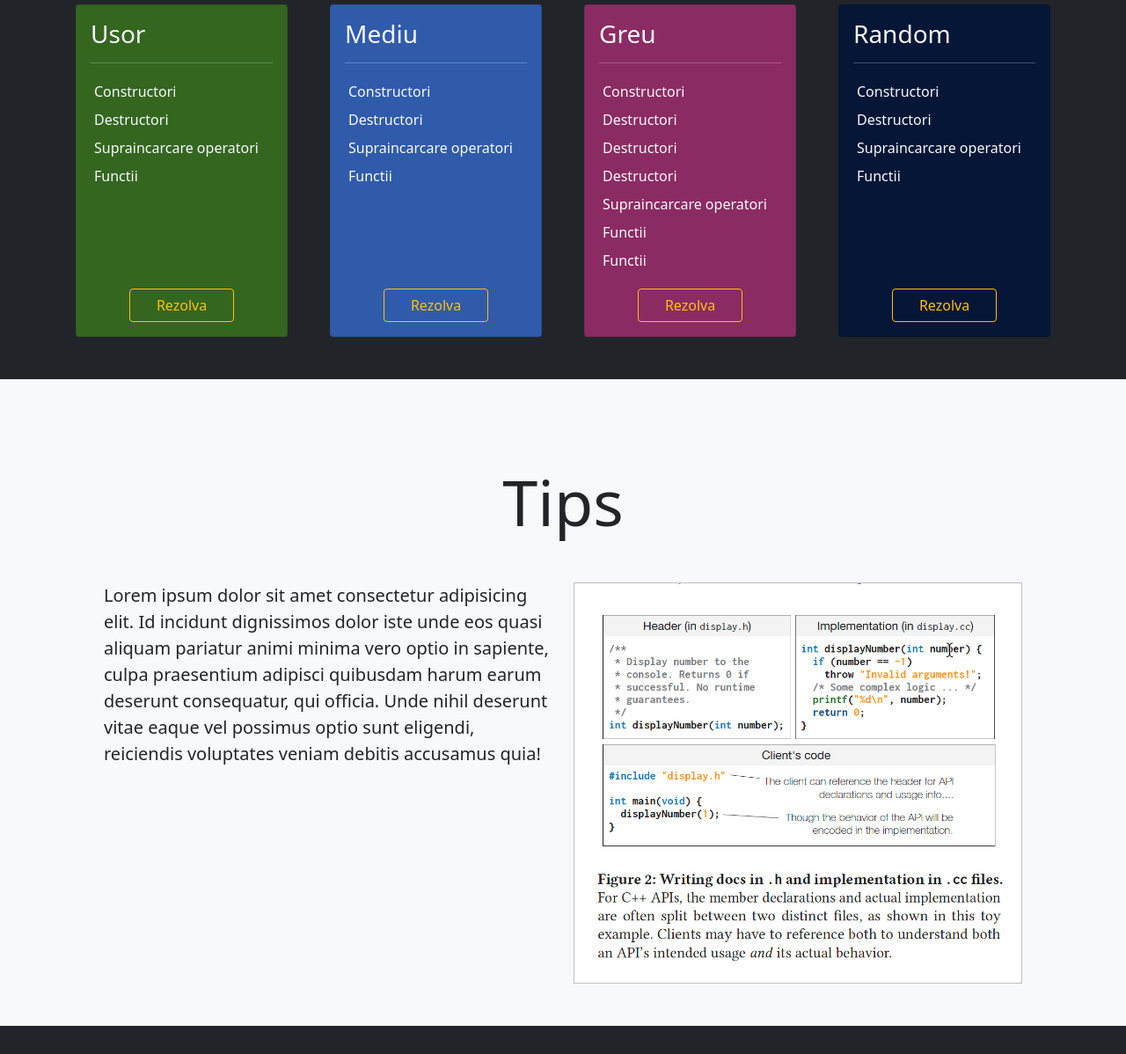
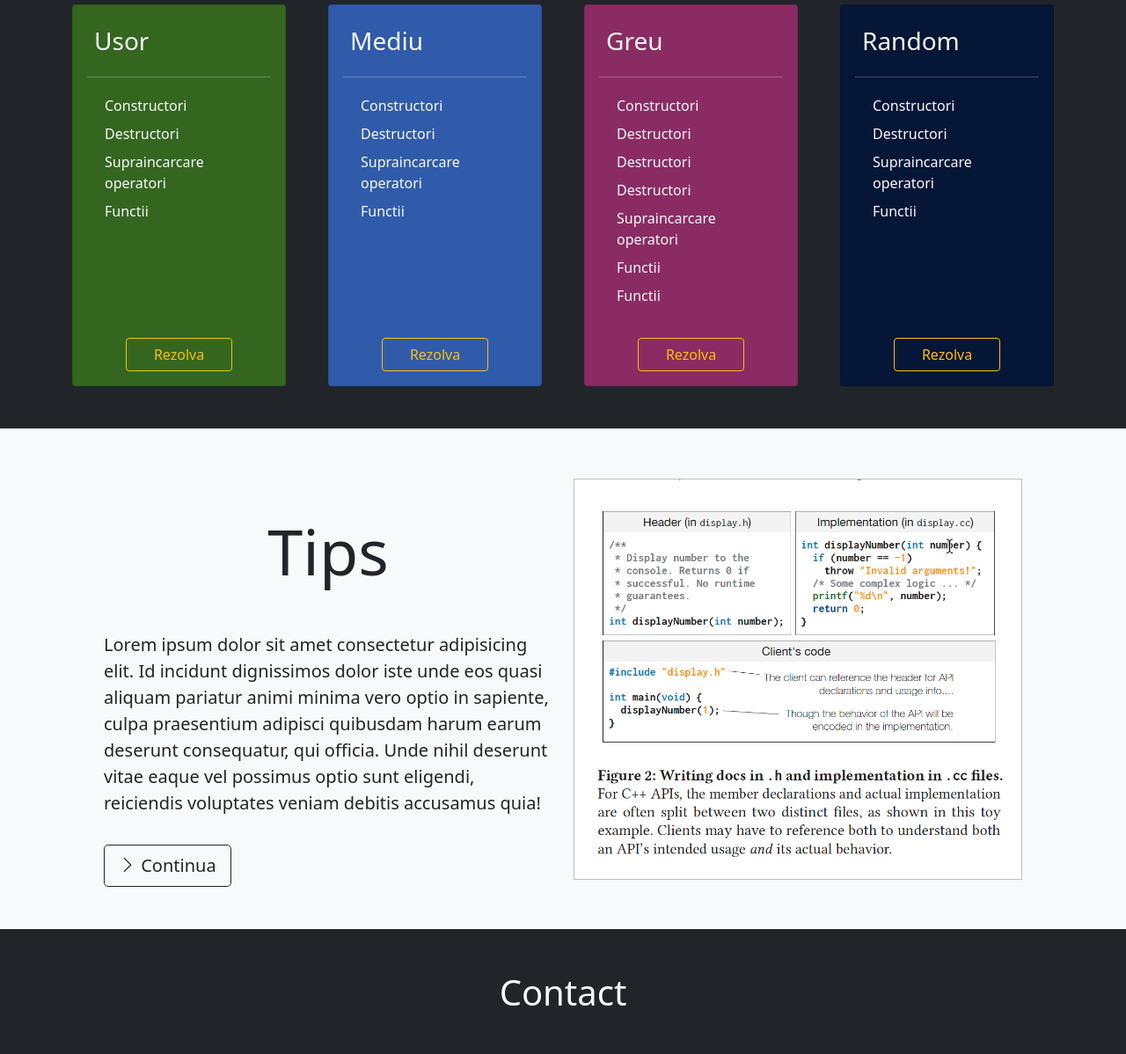
Before and after one commit to valibojici/poo-website, a plain HTML site: page public/index.html in a window 1280 px wide. Shown: the part 802-2000 px from the top of the page at 88% size. Drawn offline with nearby package versions, Linux system fonts and the light colour scheme.

Commit message:
update layout

```diff
--- a/public/index.html
+++ b/public/index.html
@@ -12,6 +12,8 @@
         integrity="sha384-U1DAWAznBHeqEIlVSCgzq+c9gqGAJn5c/t99JyeKa9xxaYpSvHU5awsuZVVFIhvj" crossorigin="anonymous"
         defer></script>
 
+    <link rel="stylesheet" href="https://cdnjs.cloudflare.com/ajax/libs/bootstrap-icons/1.5.0/font/bootstrap-icons.min.css">
+
     <link rel="stylesheet" href="./css/styles.css">
 
     <title>Home</title>
@@ -23,18 +25,24 @@
             <a class="navbar-brand" href="#">&Icirc;nvață POO</a>
 
             <button class="navbar-toggler" type="button" data-bs-toggle="collapse"
-                data-bs-target="#navbar" aria-controls="navbar" aria-expanded="false"
-                aria-label="Toggle navigation">
+                data-bs-target="#navbar">
                 <span class="navbar-toggler-icon"></span>
             </button>
 
             <div class="collapse navbar-collapse" id="navbar">
                 <ul class="navbar-nav ms-4 me-auto mb-2 mb-lg-0">
                     <li class="nav-item mx-xl-2">
-                        <a class="nav-link active" aria-current="page" href="./index.html">Acasă</a>
+                        <a class="nav-link active" href="./index.html">Acasă</a>
                     </li>
-                    <li class="nav-item mx-xl-2">
-                        <a class="nav-link" href="#categorii">Categorii probleme</a>
+                    <li class="nav-item dropdown mx-xl-2">
+                        <a class="nav-link dropdown-toggle" href="#" role="button" data-bs-toggle="dropdown">Categorii probleme</a>
+                        <ul class="dropdown-menu dropdown-menu-dark">
+                            <li><a class="dropdown-item" href="#">Usor</a></li>
+                            <li><a class="dropdown-item" href="#">Mediu</a></li>
+                            <li><a class="dropdown-item" href="#">Greu</a></li>
+                            <li><hr class="dropdown-divider"></li>
+                            <li><a class="dropdown-item" href="#">Random</a></li>
+                        </ul>
                     </li>
                     <li class="nav-item mx-xl-2">
                         <a class="nav-link" href="#tips">Tips</a>
@@ -59,42 +67,41 @@
     <!-- Categorii -->
 
     <section id="categorii" class="bg-dark">
-
-        <div class="container py-5 px-xll-5 px-lg-3 px-sm-2">
+        <div class="container py-5 ">
             <h1 class="display-2 text-center py-5 text-light">Categorii</h1>
 
-            <div class="row g-lg-5 g-3">
+            <div class="row g-lg-5 g-3 ">
 
                 <!-- card easy -->
                 <div class="col-sm-12 col-xl-3">
                     <div class="card bg-card-easy text-light h-100 text-xl-start text-center">
                         <div class="card-body">
-                          <h3 class="card-title">Usor</h3>
+                          <h3 class="card-title p-2">Usor</h3>
                           <hr>
-                          <ul class="list-group">
+                          <ul class="list-group ps-3">
                             <li class="text-light list-group-item bg-transparent border-0 p-0 p-md-1" >Constructori</li>
                             <li class="text-light list-group-item bg-transparent border-0 p-0 p-md-1" >Destructori</li>
                             <li class="text-light list-group-item bg-transparent border-0 p-0 p-md-1" >Supraincarcare operatori</li>
                             <li class="text-light list-group-item bg-transparent border-0 p-0 p-md-1" >Functii</li>
                           </ul>
                         </div>
-                        <a href="#" class="btn btn-outline-warning w-50 d-block mx-auto mb-3">Rezolva</a>
+                        <a href="#" class="btn btn-outline-warning w-50 d-block mx-auto my-3">Rezolva</a>
                       </div>
                 </div>
                 <!-- card medium -->
                 <div class="col-sm-12 col-xl-3">
                     <div class="card bg-card-medium text-light h-100 text-xl-start text-center" >
                         <div class="card-body">
-                          <h3 class="card-title">Mediu</h3>
+                          <h3 class="card-title p-2">Mediu</h3>
                           <hr>
-                          <ul class="list-group">
+                          <ul class="list-group ps-3">
                             <li class="text-light list-group-item bg-transparent border-0 p-0 p-md-1" >Constructori</li>
                             <li class="text-light list-group-item bg-transparent border-0 p-0 p-md-1" >Destructori</li>
                             <li class="text-light list-group-item bg-transparent border-0 p-0 p-md-1" >Supraincarcare operatori</li>
                             <li class="text-light list-group-item bg-transparent border-0 p-0 p-md-1" >Functii</li>
                           </ul>
                         </div>
-                        <a href="#" class="btn btn-outline-warning w-50 d-block mx-auto mb-3">Rezolva</a>
+                        <a href="#" class="btn btn-outline-warning w-50 d-block mx-auto my-3">Rezolva</a>
                       </div>
                 </div>
 
@@ -102,9 +109,9 @@
                 <div class="col-sm-12 col-xl-3">
                     <div class="card bg-card-hard text-light h-100 text-xl-start text-center">
                         <div class="card-body">
-                          <h3 class="card-title">Greu</h3>
+                          <h3 class="card-title p-2">Greu</h3>
                           <hr>
-                          <ul class="list-group">
+                          <ul class="list-group ps-3">
                             <li class="text-light list-group-item bg-transparent border-0 p-0 p-md-1" >Constructori</li>
                             <li class="text-light list-group-item bg-transparent border-0 p-0 p-md-1" >Destructori</li>
                             <li class="text-light list-group-item bg-transparent border-0 p-0 p-md-1" >Destructori</li>
@@ -114,7 +121,7 @@
                             <li class="text-light list-group-item bg-transparent border-0 p-0 p-md-1" >Functii</li>
                           </ul>
                         </div>
-                        <a href="#" class="btn btn-outline-warning w-50 d-block mx-auto mb-3">Rezolva</a>
+                        <a href="#" class="btn btn-outline-warning w-50 d-block mx-auto my-3">Rezolva</a>
                       </div>
                 </div>
 
@@ -122,16 +129,16 @@
                 <div class="col-sm-12 col-xl-3">
                     <div class="card bg-card-random text-light h-100 text-xl-start text-center">
                         <div class="card-body">
-                          <h3 class="card-title">Random</h3>
+                          <h3 class="card-title p-2">Random</h3>
                           <hr>
-                          <ul class="list-group">
+                          <ul class="list-group ps-3">
                             <li class="text-light list-group-item bg-transparent border-0 p-0 p-md-1" >Constructori</li>
                             <li class="text-light list-group-item bg-transparent border-0 p-0 p-md-1" >Destructori</li>
                             <li class="text-light list-group-item bg-transparent border-0 p-0 p-md-1" >Supraincarcare operatori</li>
                             <li class="text-light list-group-item bg-transparent border-0 p-0 p-md-1" >Functii</li>
                           </ul>
                         </div>
-                        <a href="#" class="btn btn-outline-warning w-50 d-block mx-auto mb-3">Rezolva</a>
+                        <a href="#" class="btn btn-outline-warning w-50 d-block mx-auto my-3">Rezolva</a>
                       </div>
                 </div>
             </div>
@@ -142,14 +149,17 @@
     <!-- Tips page -->
     <section id='tips' class="bg-light">
         <div class="container p-5">
-
-            <h1 class="text-center display-2 my-5">Tips</h1>
-
-            <div class="row g-4">
-                <div class="col-12 col-md-6 lead">
-                    Lorem ipsum dolor sit amet consectetur adipisicing elit. Id incidunt dignissimos dolor iste unde eos quasi aliquam pariatur animi minima vero optio in sapiente, culpa praesentium adipisci quibusdam harum earum deserunt consequatur, qui officia. Unde nihil deserunt vitae eaque vel possimus optio sunt eligendi, reiciendis voluptates veniam debitis accusamus quia!
+            <div class="row justify-content-between align-items-center">
+                <div class="col-md">
+                    <h1 class="text-center display-2 my-5">Tips</h1>
+                    <p class="lead">
+                        Lorem ipsum dolor sit amet consectetur adipisicing elit. Id incidunt dignissimos dolor iste unde eos quasi aliquam pariatur animi minima vero optio in sapiente, culpa praesentium adipisci quibusdam harum earum deserunt consequatur, qui officia. Unde nihil deserunt vitae eaque vel possimus optio sunt eligendi, reiciendis voluptates veniam debitis accusamus quia!
+                    </p>
+                    <a href="#" class="btn btn-lg btn-outline-dark mt-3">
+                       <i class="bi bi-chevron-right"></i> Continua
+                    </a>
                 </div>
-                <div class="col-12 col-md-6">
+                <div class="col-md">
                     <img src="./imgs/tips.png" alt="..." class="img-fluid">
                 </div>
         </div>
```
